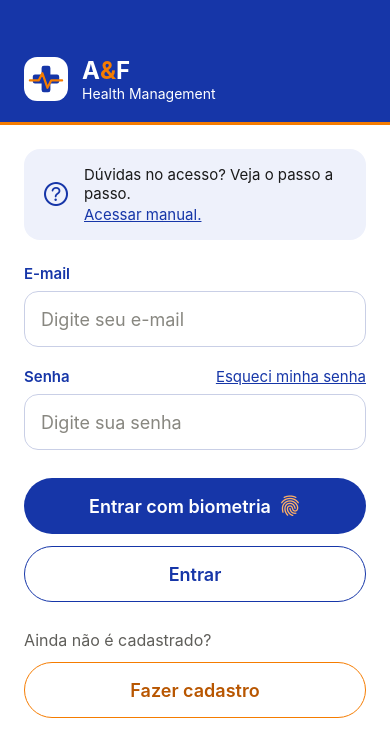
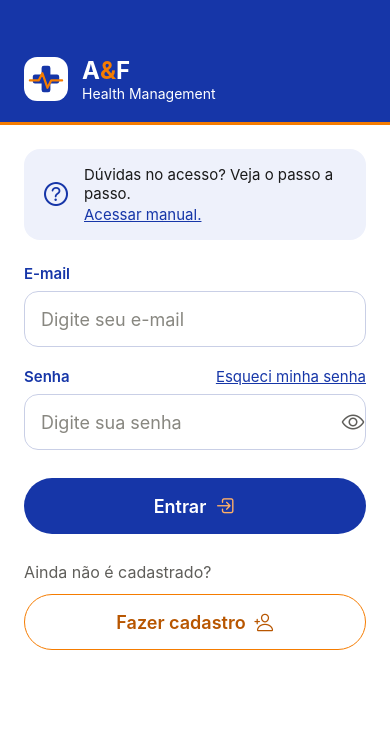
Before and after one commit to oandredev/projeto-gerenciamento-de-saude, a React Native app in the folder frontend/: screen /Login in a window 390 px wide. Shown: the top 756 px of the page. Built offline with nearby package versions, Linux system fonts and the light colour scheme.

Commit message:
feat: olhinho de senha, ícones nos botões e remoção da biometria no login

```diff
--- a/frontend/src/screens/LoginScreen.js
+++ b/frontend/src/screens/LoginScreen.js
@@ -17,6 +17,7 @@ import { login as loginRequest } from '../services/authService';
 export default function LoginScreen({ navigation }) {
     const [login, setLogin] = useState('');
     const [password, setPassword] = useState('');
+    const [showPassword, setShowPassword] = useState(false);
     const [error, setError] = useState('');
     const [loading, setLoading] = useState(false);
 
@@ -74,6 +75,7 @@ export default function LoginScreen({ navigation }) {
                     placeholderTextColor={colors.placeholder}
                     keyboardType="email-address"
                     autoCapitalize="none"
+                    autoCorrect={false}
                     value={login}
                     onChangeText={setLogin}
                 />
@@ -82,30 +84,42 @@ export default function LoginScreen({ navigation }) {
                     <Text style={styles.label}>Senha</Text>
                     <Text style={styles.forgot}>Esqueci minha senha</Text>
                 </View>
+                <View style={styles.passwordBox}>
                     <TextInput
-                    style={styles.input}
+                        style={styles.passwordInput}
                         placeholder="Digite sua senha"
                         placeholderTextColor={colors.placeholder}
-                    secureTextEntry
+                        secureTextEntry={!showPassword}
+                        autoCapitalize="none"
+                        autoCorrect={false}
                         value={password}
                         onChangeText={setPassword}
                     />
+                    <Pressable
+                        style={styles.eyeButton}
+                        onPress={() => setShowPassword(!showPassword)}
+                    >
+                        <Ionicons
+                            name={showPassword ? 'eye-off-outline' : 'eye-outline'}
+                            size={24}
+                            color={colors.gray}
+                        />
+                    </Pressable>
+                </View>
 
                 {error !== '' && <Text style={styles.error}>{error}</Text>}
 
-                <Pressable style={styles.primaryButton}>
-                    <Text style={styles.primaryText}>Entrar com biometria</Text>
-                    <Ionicons name="finger-print" size={22} color={colors.orangeLight} />
-                </Pressable>
-
                 <Pressable
-                    style={styles.outlineBlue}
+                    style={styles.primaryButton}
                     onPress={handleLogin}
                     disabled={loading}
                 >
-                    <Text style={styles.outlineBlueText}>
+                    <Text style={styles.primaryText}>
                         {loading ? 'Entrando...' : 'Entrar'}
                     </Text>
+                    {!loading && (
+                        <Ionicons name="log-in-outline" size={22} color={colors.orangeLight} />
+                    )}
                 </Pressable>
 
                 <Text style={styles.register}>Ainda não é cadastrado?</Text>
@@ -114,6 +128,7 @@ export default function LoginScreen({ navigation }) {
                     onPress={() => navigation.navigate('SignUp')}
                 >
                     <Text style={styles.outlineOrangeText}>Fazer cadastro</Text>
+                    <Ionicons name="person-add-outline" size={20} color={colors.orangeText} />
                 </Pressable>
             </ScrollView>
         </KeyboardAvoidingView>
@@ -198,6 +213,23 @@ const styles = StyleSheet.create({
         backgroundColor: colors.white,
         marginBottom: 20,
     },
+    passwordBox: {
+        flexDirection: 'row',
+        alignItems: 'center',
+        height: 56,
+        borderWidth: 1.5,
+        borderColor: colors.border,
+        borderRadius: 14,
+        paddingHorizontal: 16,
+        backgroundColor: colors.white,
+        marginBottom: 20,
+    },
+    passwordInput: {
+        flex: 1,
+        fontSize: 18,
+        color: colors.ink,
+    },
+    eyeButton: { paddingLeft: 12, paddingVertical: 8 },
     error: {
         color: colors.orangeText,
         fontSize: 16,
@@ -219,19 +251,6 @@ const styles = StyleSheet.create({
         fontSize: 18,
         fontWeight: '600'
     },
-    outlineBlue: {
-        height: 56,
-        borderRadius: 28,
-        borderWidth: 1.5,
-        borderColor: colors.blue,
-        alignItems: 'center',
-        justifyContent: 'center',
-        marginTop: 12,
-    },
-    outlineBlueText: {
-        color: colors.blue,
-        fontSize: 18, fontWeight: '600'
-    },
     register: {
         color: colors.gray,
         fontSize: 16,
@@ -242,8 +261,10 @@ const styles = StyleSheet.create({
         borderRadius: 28,
         borderWidth: 1.5,
         borderColor: colors.orange,
+        flexDirection: 'row',
         alignItems: 'center',
         justifyContent: 'center',
+        gap: 8,
     },
     outlineOrangeText: {
         color: colors.orangeText,
```
Lines whose indentation alone changed are shown as unchanged.
